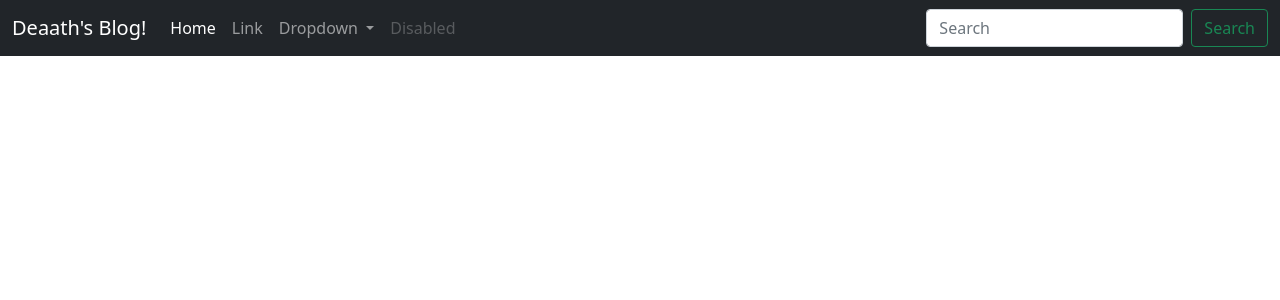
After one commit to DeaaTH65/Blog_Application, a Django app: template Blog_Application/blog/templates/base.html in a window 1280 px wide. The commit adds this page. Shown: the top 300 px of the page. Run offline with Django 3.2, Linux system fonts and the light colour scheme; the template is opened without the code that fills it, so the values that code supplies are empty.

Commit message:
bootstrap added in templates

```diff
--- a/Blog_Application/blog/models.py
+++ b/Blog_Application/blog/models.py
@@ -4,6 +4,7 @@ from django.contrib.auth.models import User
 # Create your models here.
 class Post(models.Model):
     title = models.CharField(max_length=255)
+    title_tag = models.CharField(max_length=255, default="Deaath's Blog")
     author = models.ForeignKey(User, on_delete=models.CASCADE)
     body = models.TextField()
 
--- /dev/null
+++ b/Blog_Application/blog/templates/base.html
@@ -0,0 +1,66 @@
+<!doctype html>
+<html lang="en">
+  <head>
+    <!-- Required meta tags -->
+    <meta charset="utf-8">
+    <meta name="viewport" content="width=device-width, initial-scale=1">
+
+    <!-- Bootstrap CSS -->
+    <link href="https://cdn.jsdelivr.net/npm/bootstrap@5.0.2/dist/css/bootstrap.min.css" rel="stylesheet" integrity="sha384-EVSTQN3/azprG1Anm3QDgpJLIm9Nao0Yz1ztcQTwFspd3yD65VohhpuuCOmLASjC" crossorigin="anonymous">
+
+    <title> {% block title %} Deaath's Blog {% endblock title %}</title>
+  </head>
+  <body>
+    <nav class="navbar navbar-expand-lg navbar-dark bg-dark">
+        <div class="container-fluid">
+          <a class="navbar-brand" href="{% url 'home' %}">Deaath's Blog!</a>
+          <button class="navbar-toggler" type="button" data-bs-toggle="collapse" data-bs-target="#navbarSupportedContent" aria-controls="navbarSupportedContent" aria-expanded="false" aria-label="Toggle navigation">
+            <span class="navbar-toggler-icon"></span>
+          </button>
+          <div class="collapse navbar-collapse" id="navbarSupportedContent">
+            <ul class="navbar-nav me-auto mb-2 mb-lg-0">
+              <li class="nav-item">
+                <a class="nav-link active" aria-current="page" href="#">Home</a>
+              </li>
+              <li class="nav-item">
+                <a class="nav-link" href="#">Link</a>
+              </li>
+              <li class="nav-item dropdown">
+                <a class="nav-link dropdown-toggle" href="#" id="navbarDropdown" role="button" data-bs-toggle="dropdown" aria-expanded="false">
+                  Dropdown
+                </a>
+                <ul class="dropdown-menu" aria-labelledby="navbarDropdown">
+                  <li><a class="dropdown-item" href="#">Action</a></li>
+                  <li><a class="dropdown-item" href="#">Another action</a></li>
+                  <li><hr class="dropdown-divider"></li>
+                  <li><a class="dropdown-item" href="#">Something else here</a></li>
+                </ul>
+              </li>
+              <li class="nav-item">
+                <a class="nav-link disabled" href="#" tabindex="-1" aria-disabled="true">Disabled</a>
+              </li>
+            </ul>
+            <form class="d-flex">
+              <input class="form-control me-2" type="search" placeholder="Search" aria-label="Search">
+              <button class="btn btn-outline-success" type="submit">Search</button>
+            </form>
+          </div>
+        </div>
+    </nav>
+    <br/>
+    <div class="container">
+        {% block content %}
+        {% endblock %}
+    </div>
+    <!-- Optional JavaScript; choose one of the two! -->
+
+    <!-- Option 1: Bootstrap Bundle with Popper -->
+    <script src="https://cdn.jsdelivr.net/npm/bootstrap@5.0.2/dist/js/bootstrap.bundle.min.js" integrity="sha384-MrcW6ZMFYlzcLA8Nl+NtUVF0sA7MsXsP1UyJoMp4YLEuNSfAP+JcXn/tWtIaxVXM" crossorigin="anonymous"></script>
+
+    <!-- Option 2: Separate Popper and Bootstrap JS -->
+    <!--
+    <script src="https://cdn.jsdelivr.net/npm/@popperjs/core@2.9.2/dist/umd/popper.min.js" integrity="sha384-IQsoLXl5PILFhosVNubq5LC7Qb9DXgDA9i+tQ8Zj3iwWAwPtgFTxbJ8NT4GN1R8p" crossorigin="anonymous"></script>
+    <script src="https://cdn.jsdelivr.net/npm/bootstrap@5.0.2/dist/js/bootstrap.min.js" integrity="sha384-cVKIPhGWiC2Al4u+LWgxfKTRIcfu0JTxR+EQDz/bgldoEyl4H0zUF0QKbrJ0EcQF" crossorigin="anonymous"></script>
+    -->
+  </body>
+</html>
--- a/Blog_Application/blog/templates/home.html
+++ b/Blog_Application/blog/templates/home.html
@@ -1,3 +1,7 @@
+{% extends 'base.html' %}
+
+{% block content %}
+
 <h1> Post </h1>
 
 <ul>
@@ -6,3 +10,5 @@
     {{ post.body }} </li>
 {% endfor %}
 </ul>
+
+{% endblock %}
```
Also changed, not shown: Blog_Application/blog/templates/article_details.html (+9 -1 lines), Blog_Application/blog/migrations/0002_post_title_tag.py (added).
